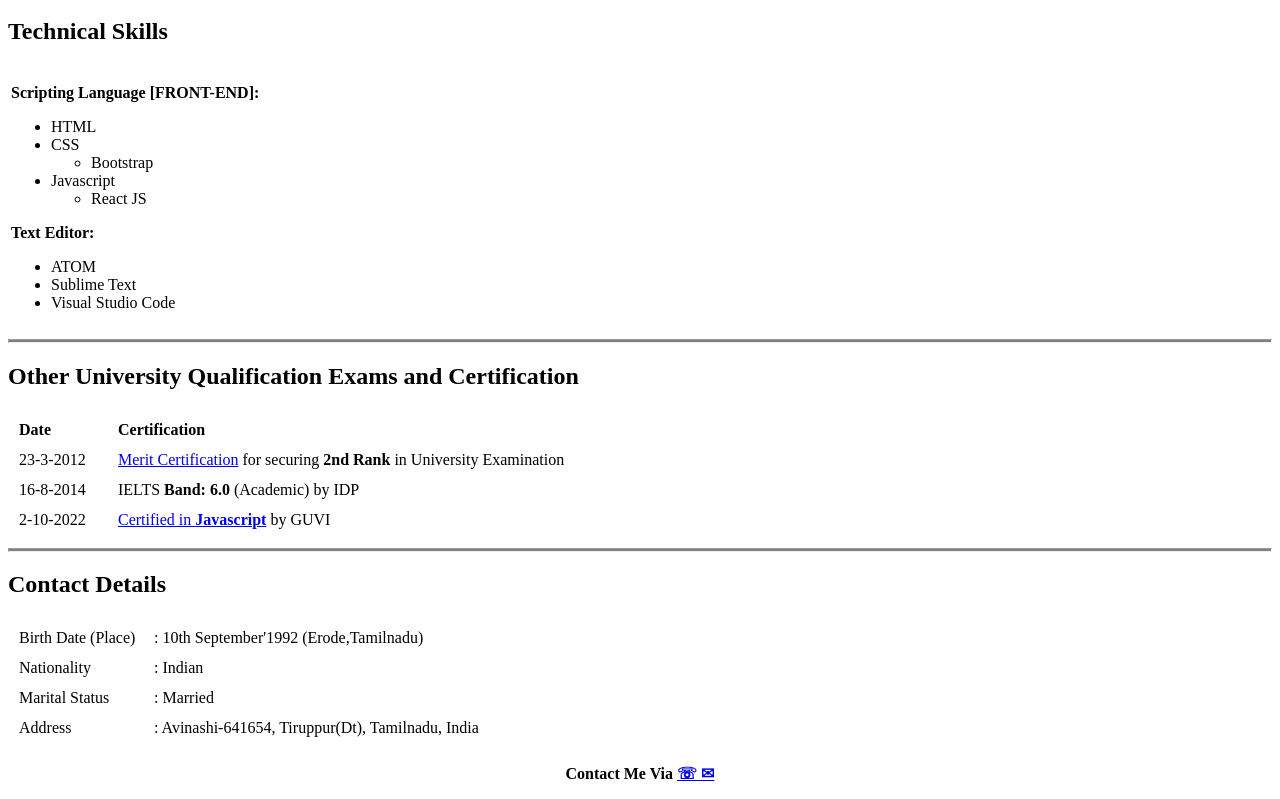
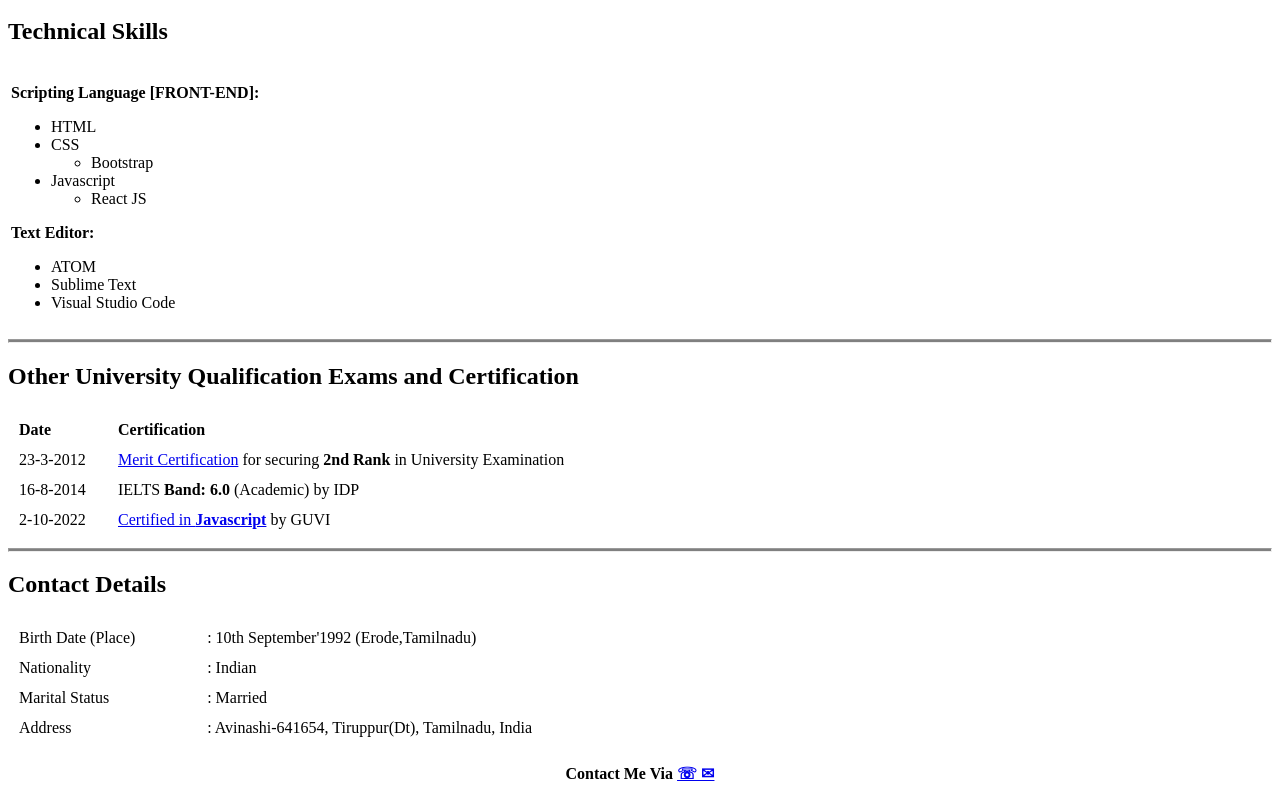
Before and after one commit to Coder-Gokul/CV, a plain HTML site: page index.html in a window 1280 px wide. Shown: the part 703-1502 px from the top of the page. Drawn offline with Linux system fonts and the light colour scheme.

Commit message:
contact details width from 500 -700px

```diff
--- a/index.html
+++ b/index.html
@@ -122,7 +122,7 @@
 <hr style="height:2px;background-color:grey">
 
     <h2>Contact Details</h2>
-    <table style="width:500px" cellspacing="10">
+    <table style="width:700px" cellspacing="10">
       <tr>
         <td>Birth Date (Place)</td>
         <td>: 10th September'1992 (Erode,Tamilnadu)</td>
```
